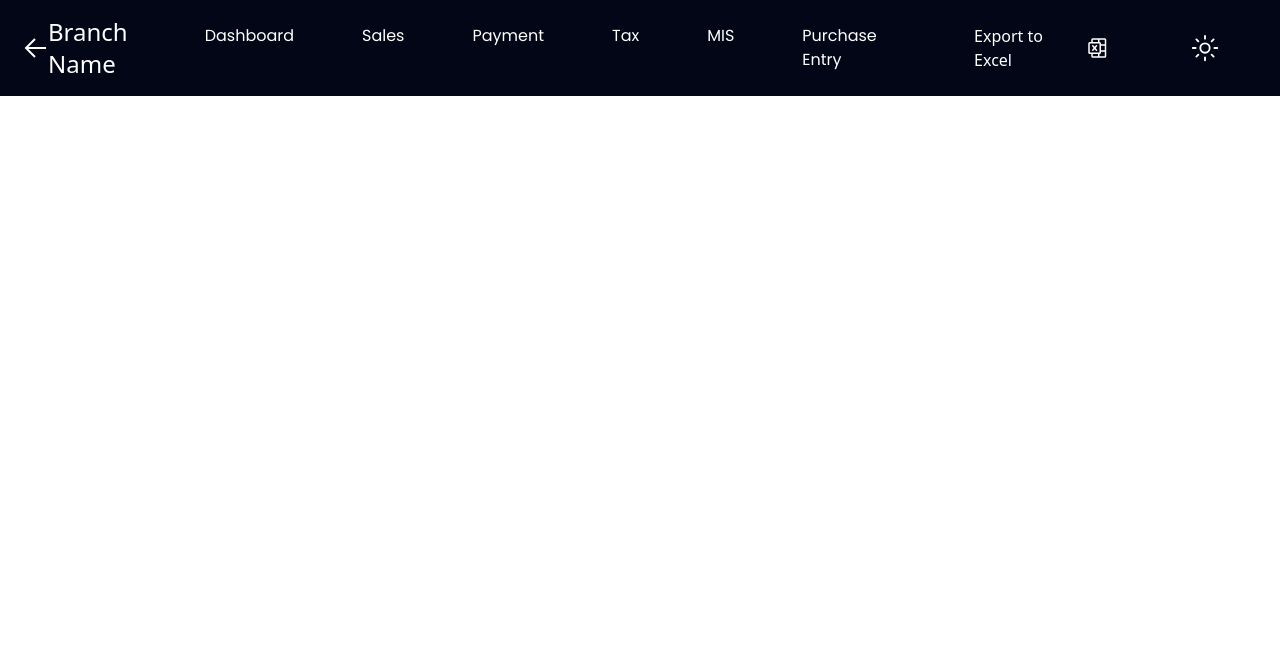
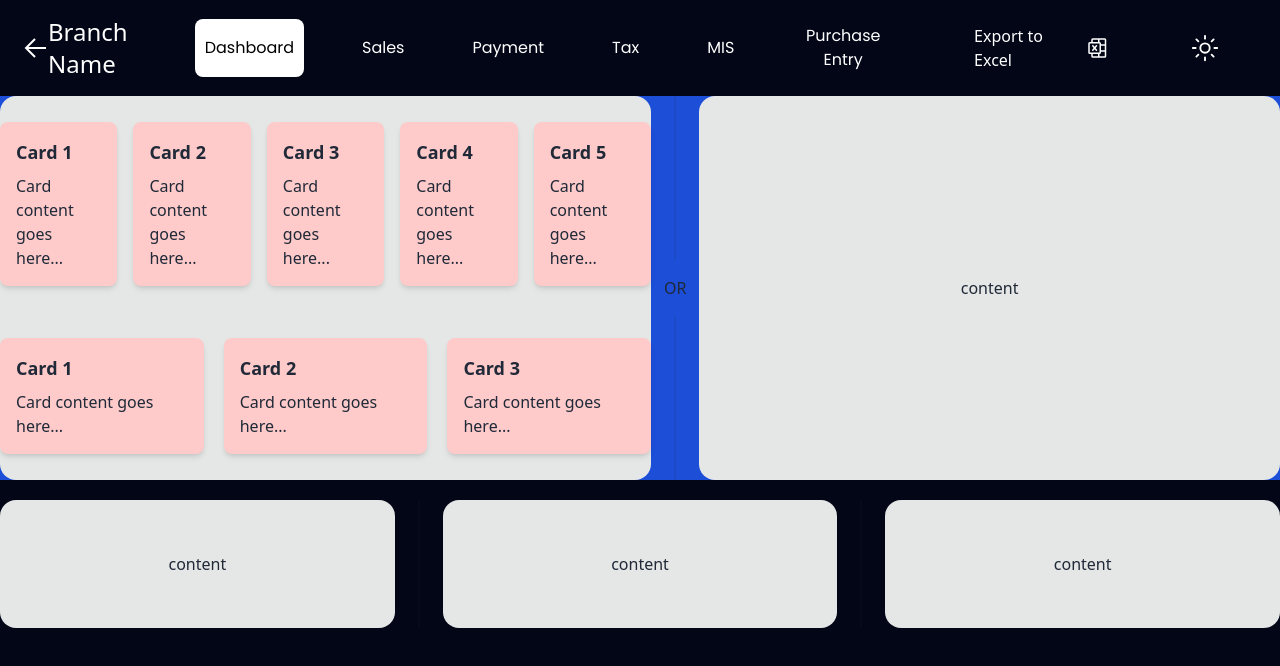
Before and after one commit to ReshnaRaj/Admin-Dashboard, a React (Vite) app in the folder Admin-dashboard/: page / in a window 1280 px wide. Shown: the top 666 px of the page. Built offline with nearby package versions, Linux system fonts and the light colour scheme.

Commit message:
design partiall

```diff
--- a/Admin-dashboard/package.json
+++ b/Admin-dashboard/package.json
@@ -22,6 +22,7 @@
     "@typescript-eslint/parser": "^6.14.0",
     "@vitejs/plugin-react": "^4.2.1",
     "autoprefixer": "^10.4.16",
+    "daisyui": "^4.6.0",
     "eslint": "^8.55.0",
     "eslint-plugin-react-hooks": "^4.6.0",
     "eslint-plugin-react-refresh": "^0.4.5",
--- a/Admin-dashboard/src/Pages/Dashboard.tsx
+++ b/Admin-dashboard/src/Pages/Dashboard.tsx
@@ -8,56 +8,62 @@ const Dashboard = () => {
 
   return (
     <>
+      <div className="bg-slate-950 min-h-screen">
         <div className=" bg-slate-950">
           <nav className="flex justify-between items-center px-6 py-4 ">
             <p className="text-white text-2xl flex items-center">
-            <button><span className="text-white">
+              <button>
+                <span className="text-white">
                   <GrLinkPrevious />
                 </span>
               </button>
-
               Branch Name
             </p>
             <div className="md:flex hidden items-center space-x-20">
-            <ul className="flex space-x-4  gap-8   font-Poppins">
-              <li
-                className="text-white rounded-lg hover:bg-white hover:text-black hover:rounded-lg"
-                style={{ padding: "5px 10px" }}
+              <ul className="flex space-x-4 gap-8 font-Poppins">
+                <button
+                  className=" rounded-lg    text-black hover:rounded-lg btn-active"
+                  style={{ padding: "5px 10px", backgroundColor: "white" }}
                 >
                   Dashboard
-              </li>
+                </button>
 
-              <li
+                <button
                   className="text-white hover:bg-white hover:text-black hover:rounded-lg"
                   style={{ padding: "5px 10px" }}
                 >
                   Sales
-              </li>
-              <li
-                className="text-white hover:bg-white hover:text-black  hover:rounded-lg"
+                </button>
+
+                <button
+                  className="text-white hover:bg-white hover:text-black hover:rounded-lg"
                   style={{ padding: "5px 10px" }}
                 >
                   Payment
-              </li>
-              <li
+                </button>
+
+                <button
                   className="text-white hover:bg-white hover:text-black hover:rounded-lg"
                   style={{ padding: "5px 10px" }}
                 >
                   Tax
-              </li>
-              <li
+                </button>
+
+                <button
                   className="text-white hover:bg-white hover:text-black hover:rounded-lg"
                   style={{ padding: "5px 10px" }}
                 >
                   MIS
-              </li>
-              <li
+                </button>
+
+                <button
                   className="text-white hover:bg-white hover:text-black hover:rounded-lg"
                   style={{ padding: "5px 10px" }}
                 >
                   Purchase Entry
-              </li>
+                </button>
               </ul>
+
               <li className="flex items-center text-white">
                 Export to Excel{" "}
                 <span className="ml-2 text-2xl">
@@ -107,6 +113,65 @@ const Dashboard = () => {
             </div>
           )}
         </div>
+        <div className="flex flex-col  lg:flex-row bg-blue-700">
+          <div className="grid flex-grow h-96 w-[10%] card bg-base-300 rounded-box justify-between place-items-center">
+            <div className="flex space-x-4  ">
+              <div className="bg-red-200 p-4 rounded-lg shadow-md">
+                <h3 className="text-lg font-semibold mb-2">Card 1</h3>
+                <p>Card content goes here...</p>
+              </div>
+              <div className="bg-red-200 p-4 rounded-lg shadow-md">
+                <h3 className="text-lg font-semibold mb-2">Card 2</h3>
+                <p>Card content goes here...</p>
+              </div>
+              <div className="bg-red-200 p-4 rounded-lg shadow-md">
+                <h3 className="text-lg font-semibold mb-2">Card 3</h3>
+                <p>Card content goes here...</p>
+              </div>
+              <div className="bg-red-200 p-4 rounded-lg shadow-md">
+                <h3 className="text-lg font-semibold mb-2">Card 4</h3>
+                <p>Card content goes here...</p>
+              </div>
+              <div className="bg-red-200 p-4 rounded-lg shadow-md">
+                <h3 className="text-lg font-semibold mb-2">Card 5</h3>
+                <p>Card content goes here...</p>
+              </div>
+            </div>
+            {/* 3cards */}
+            <div className="flex flex-row space-x-5">
+              <div className="bg-red-200 p-4 rounded-lg shadow-md">
+                <h3 className="text-lg font-semibold mb-2">Card 1</h3>
+                <p>Card content goes here...</p>
+              </div>
+              <div className="bg-red-200 p-4 rounded-lg shadow-md">
+                <h3 className="text-lg font-semibold mb-2">Card 2</h3>
+                <p>Card content goes here...</p>
+              </div>
+              <div className="bg-red-200 p-4 rounded-lg shadow-md">
+                <h3 className="text-lg font-semibold mb-2">Card 3</h3>
+                <p>Card content goes here...</p>
+              </div>
+            </div>
+          </div>
+          <div className="divider lg:divider-horizontal">OR</div>
+          <div className="grid flex-grow h-96 card bg-base-300 rounded-box place-items-center">
+            content
+          </div>
+        </div>
+        <div className="flex flex-col w-full lg:flex-row mt-5 bg-slate-950">
+          <div className="grid flex-grow h-32 card bg-base-300 rounded-box place-items-center">
+            content
+          </div>
+          <div className="divider lg:divider-horizontal"></div>
+          <div className="grid flex-grow h-32 card bg-base-300 rounded-box place-items-center">
+            content
+          </div>
+          <div className="divider lg:divider-horizontal"></div>
+          <div className="grid flex-grow h-32 card bg-base-300 rounded-box place-items-center">
+            content
+          </div>
+        </div>
+      </div>
     </>
   );
 };
--- a/Admin-dashboard/tailwind.config.js
+++ b/Admin-dashboard/tailwind.config.js
@@ -11,5 +11,5 @@ export default {
       },
     },
   },
-  plugins: [],
+  plugins: [require("daisyui")],
 }
```
Also changed, not shown: 1 other file (tests, documents, lock files or other folders). Lines whose indentation alone changed are shown as unchanged.
